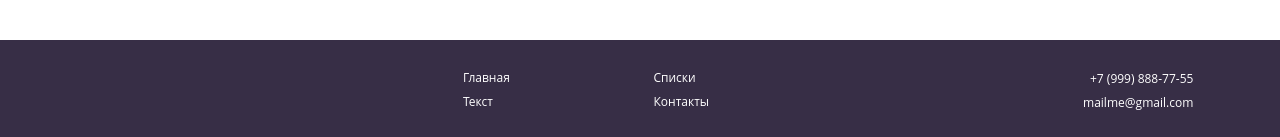
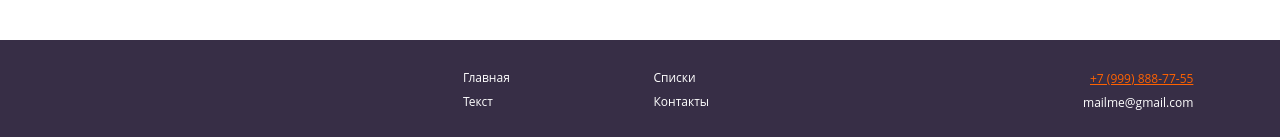
Before and after one commit to fiolaolga/Lesson01, a plain HTML site: page index.html in a window 1280 px wide. In both pictures the pointer is over the link 1138 px from the left and 2043 px from the top of the page. Shown: the part 1965-2102 px from the top of the page. Drawn offline with Linux system fonts and the light colour scheme.

Commit message:
add css/main.css

```diff
--- a/css/main.css
+++ b/css/main.css
@@ -225,6 +225,10 @@ a{
     color: #FF6200;
     text-decoration: underline coral;
  }
+ .footer-contacts a:hover{
+    color: #FF6200;
+    text-decoration:underline #FF6200;
+ }
 
 
    .footer-logo{
```
